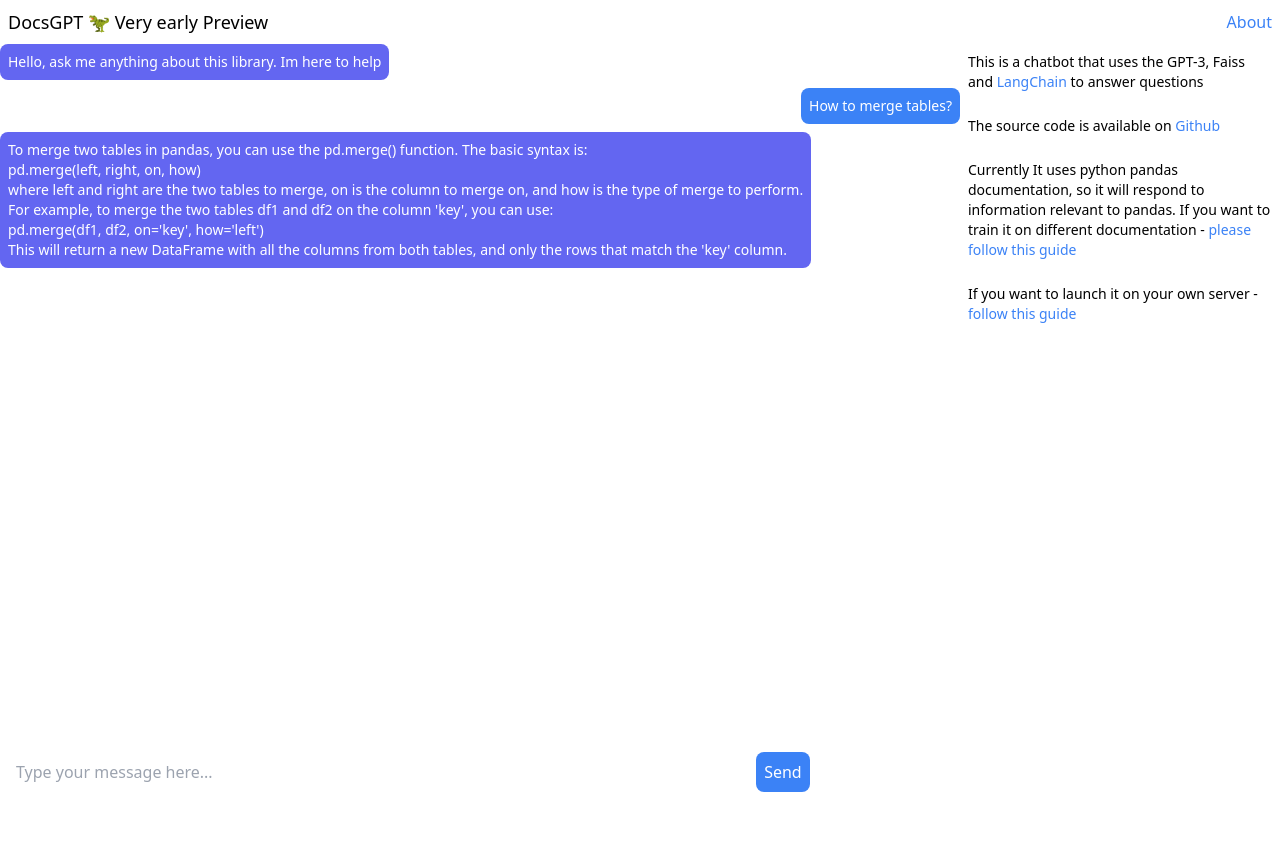
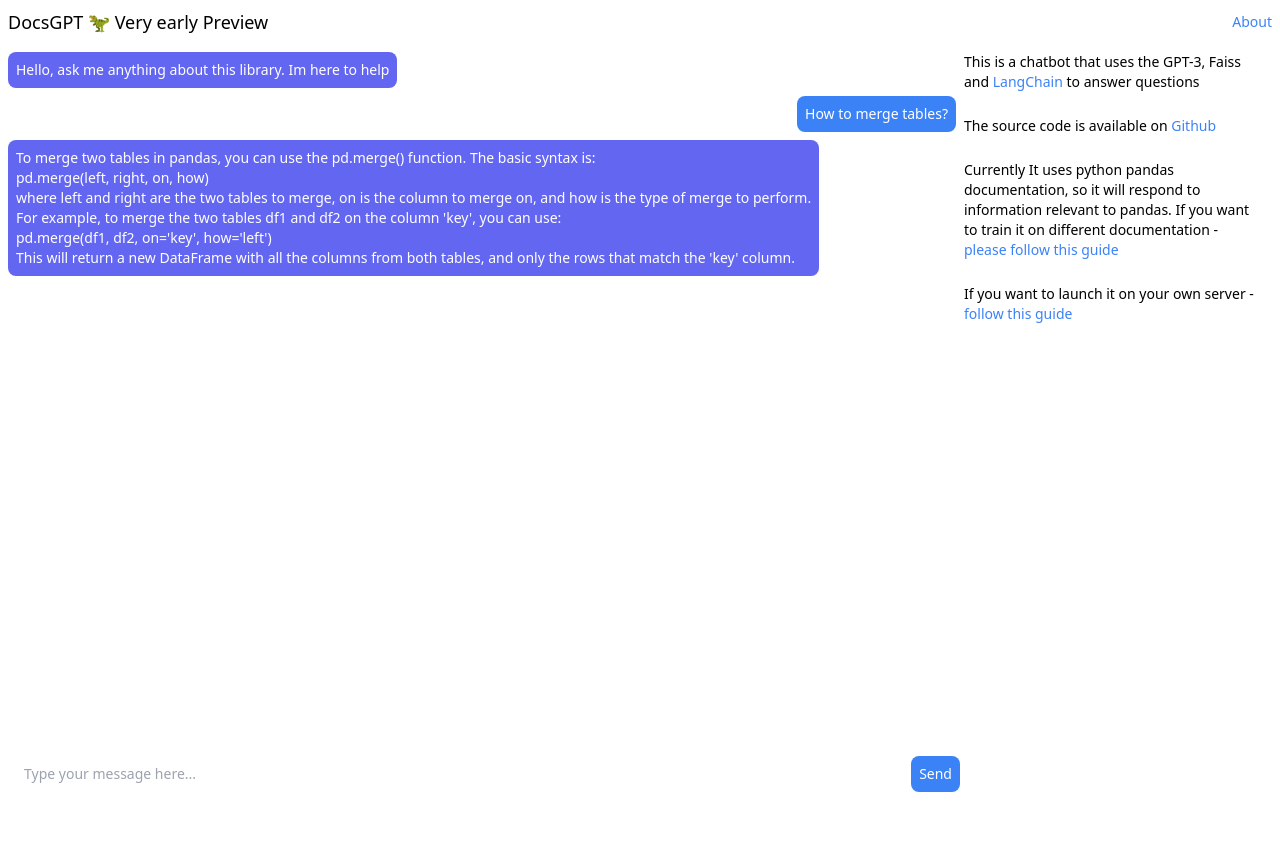
Before and after one commit to Cloude-Labs/DocsGPT, a Flask app: page / in a window 1280 px wide. Run offline with Flask 2, Linux system fonts and the light colour scheme; parts of the project's set-up code (start-up, migrations or seed data) failed here and were passed over.

Commit message:
Mobie version

```diff
--- a/application/app.py
+++ b/application/app.py
@@ -52,6 +52,7 @@ def api_answer():
     result['answer'] = result['answer'].replace("\\n", "<br>")
     result['answer'] = result['answer'].replace("SOURCES:", "")
 
+
     return result
 
 
--- a/application/static/dist/css/output.css
+++ b/application/static/dist/css/output.css
@@ -525,6 +525,26 @@ video {
   bottom: 0px;
 }
 
+.right-0 {
+  right: 0px;
+}
+
+.left-0 {
+  left: 0px;
+}
+
+.left-10 {
+  left: 2.5rem;
+}
+
+.right-10 {
+  right: 2.5rem;
+}
+
+.mt-2 {
+  margin-top: 0.5rem;
+}
+
 .mb-2 {
   margin-bottom: 0.5rem;
 }
@@ -545,24 +565,8 @@ video {
   display: flex;
 }
 
-.hidden {
-  display: none;
-}
-
 .h-5\/6 {
   height: 83.333333%;
-}
-
-.h-1\/2 {
-  height: 50%;
-}
-
-.h-full {
-  height: 100%;
-}
-
-.h-screen {
-  height: 100vh;
 }
 
 .max-h-screen {
@@ -573,20 +577,8 @@ video {
   min-height: 100vh;
 }
 
-.w-3\/4 {
-  width: 75%;
-}
-
 .w-full {
   width: 100%;
-}
-
-.w-\[46rem\] {
-  width: 46rem;
-}
-
-.w-1\/4 {
-  width: 25%;
 }
 
 .flex-col {
@@ -595,6 +587,10 @@ video {
 
 .items-center {
   align-items: center;
+}
+
+.items-stretch {
+  align-items: stretch;
 }
 
 .justify-between {
@@ -607,6 +603,10 @@ video {
 
 .self-end {
   align-self: flex-end;
+}
+
+.justify-self-stretch {
+  justify-self: stretch;
 }
 
 .rounded-lg {
@@ -626,21 +626,6 @@ video {
 .bg-blue-500 {
   --tw-bg-opacity: 1;
   background-color: rgb(59 130 246 / var(--tw-bg-opacity));
-}
-
-.bg-red-500 {
-  --tw-bg-opacity: 1;
-  background-color: rgb(239 68 68 / var(--tw-bg-opacity));
-}
-
-.bg-gray-900 {
-  --tw-bg-opacity: 1;
-  background-color: rgb(17 24 39 / var(--tw-bg-opacity));
-}
-
-.bg-yellow-500 {
-  --tw-bg-opacity: 1;
-  background-color: rgb(234 179 8 / var(--tw-bg-opacity));
 }
 
 .p-2 {
@@ -671,39 +656,18 @@ video {
   color: rgb(255 255 255 / var(--tw-text-opacity));
 }
 
-#chat-container {
-  height: 44rem;
-  background-color: white;
-  padding: 10px;
-  overflow: auto;
-}
+@media screen and (max-width: 1024px) {
+  .text-lg {
+    font-size: 3.125rem;
+    margin: 2rem;
+    line-height: inherit;
+  }
 
-.bg-gray-200 {
-  background-color: #edf2f7;
-}
-
-.bg-gray-900 {
-  background-color: #1a202c;
-}
-
-.rounded-lg {
-  border-radius: 0.5rem;
-}
-
-.shadow {
-  box-shadow: 0 1px 3px rgba(0, 0, 0, 0.12), 0 1px 2px rgba(0, 0, 0, 0.24);
-}
-
-.text-gray-700 {
-  color: #4a5568;
-}
-
-.text-sm {
-  font-size: 0.875rem;
-}
-
-.p-4 {
-  padding: 1.5rem;
+  .text-sm {
+    font-size: 2.5rem;
+    margin: 1.5rem;
+    line-height: inherit;
+  }
 }
 
 .loader {
@@ -731,3 +695,41 @@ video {
   --tw-text-opacity: 1;
   color: rgb(30 64 175 / var(--tw-text-opacity));
 }
+
+@media (min-width: 640px) {
+  @media not all and (min-width: 1024px) {
+    .sm\:max-lg\:mb-12 {
+      margin-bottom: 3rem;
+    }
+
+    .sm\:max-lg\:mb-\[12rem\] {
+      margin-bottom: 12rem;
+    }
+
+    .sm\:max-lg\:hidden {
+      display: none;
+    }
+
+    .sm\:max-lg\:p-5 {
+      padding: 1.25rem;
+    }
+  }
+}
+
+@media (min-width: 1024px) {
+  .lg\:flex {
+    display: flex;
+  }
+
+  .lg\:w-3\/4 {
+    width: 75%;
+  }
+
+  .lg\:w-\[46rem\] {
+    width: 46rem;
+  }
+
+  .lg\:w-1\/4 {
+    width: 25%;
+  }
+}
--- a/application/templates/index.html
+++ b/application/templates/index.html
@@ -10,14 +10,14 @@
   <body>
     <header class="bg-white p-2 flex justify-between items-center">
       <h1 class="text-lg font-medium">DocsGPT 🦖 Very early Preview</h1>
-      <a href="https://github.com/arc53/docsgpt" class="text-blue-500 hover:text-blue-800">About</a>
+      <a href="https://github.com/arc53/docsgpt" class="text-blue-500 hover:text-blue-800 text-sm">About</a>
     </header>
-    <div class="flex">
-      <div class="w-3/4 min-h-screen max-h-screen">
+    <div class="lg:flex ml-2 mr-2">
+      <div class="lg:w-3/4 min-h-screen max-h-screen">
         <div class="w-full flex flex-col h-5/6">
-          <div id="messages-container" style="overflow: auto;" class="">
+          <div id="messages-container" style="overflow: auto;" class="sm:max-lg:mb-[12rem]">
 
-            <div id="messages" class="w-full flex flex-col" >
+            <div id="messages" class="w-full flex flex-col mt-2" >
               <div class="bg-indigo-500 text-white p-2 rounded-lg mb-2 self-start">
                 <p class="text-sm">Hello, ask me anything about this library. Im here to help</p>
               </div>
@@ -36,17 +36,17 @@ This will return a new DataFrame with all the columns from both tables, and only
           </div>
         </div>
 
-        <div class="fixed bottom-0 w-full mt-4 mb-2">
-        <form id="message-form" autocomplete="off">
-          <input autocomplete="off" id="message-input" class="bg-white p-2 rounded-lg ml-2 w-[46rem]" type="text" placeholder="Type your message here...">
-          <button id="button-submit" class="bg-blue-500 text-white p-2 rounded-lg ml-2 mr-2 ml-2" type="submit">Send</button>
+        <div class="fixed bottom-0 w-full mt-4 mb-2 lg:w-3/4">
+        <form id="message-form" autocomplete="off" class="flex items-stretch">
+          <input autocomplete="off" id="message-input" class="bg-white p-2 rounded-lg ml-2 text-sm w-full" type="text" placeholder="Type your message here...">
+          <button id="button-submit" class="bg-blue-500 text-white p-2 rounded-lg ml-2 mr-2 text-sm sm:max-lg:p-5" type="submit">Send</button>
         </form>
         </div>
 
 
     </div>
         </div>
-        <div class="w-1/4 p-2">
+        <div class="lg:w-1/4 p-2 sm:max-lg:hidden">
           <p class="text-sm">This is a chatbot that uses the GPT-3, Faiss and <a href="https://github.com/hwchase17/langchain" class="text-blue-500 hover:text-blue-800">LangChain</a> to answer questions</p>
           <br>
           <p class="text-sm">The source code is available on <a href="https://github.com/arc53/docsgpt" class="text-blue-500 hover:text-blue-800">Github</a></p><br>
```
Also changed, not shown: application/static/src/input.css (+14 -34 lines).
